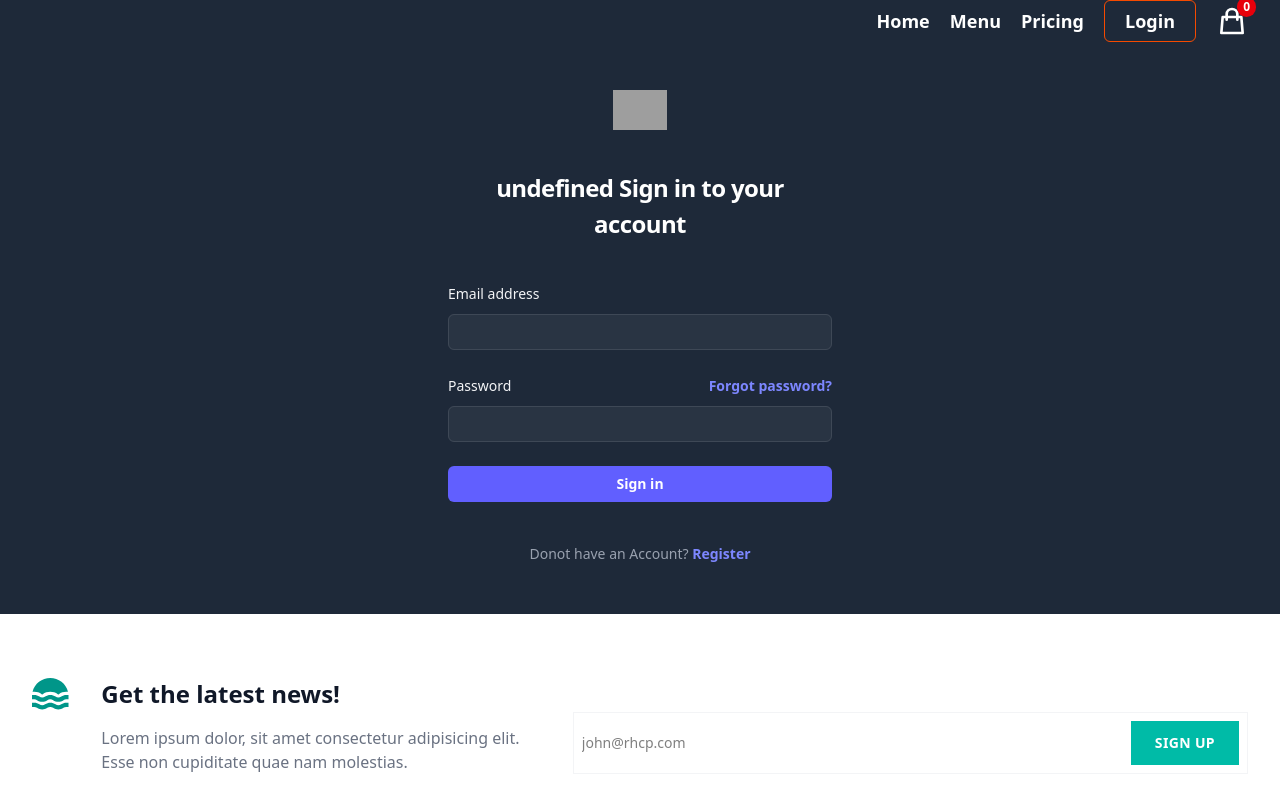
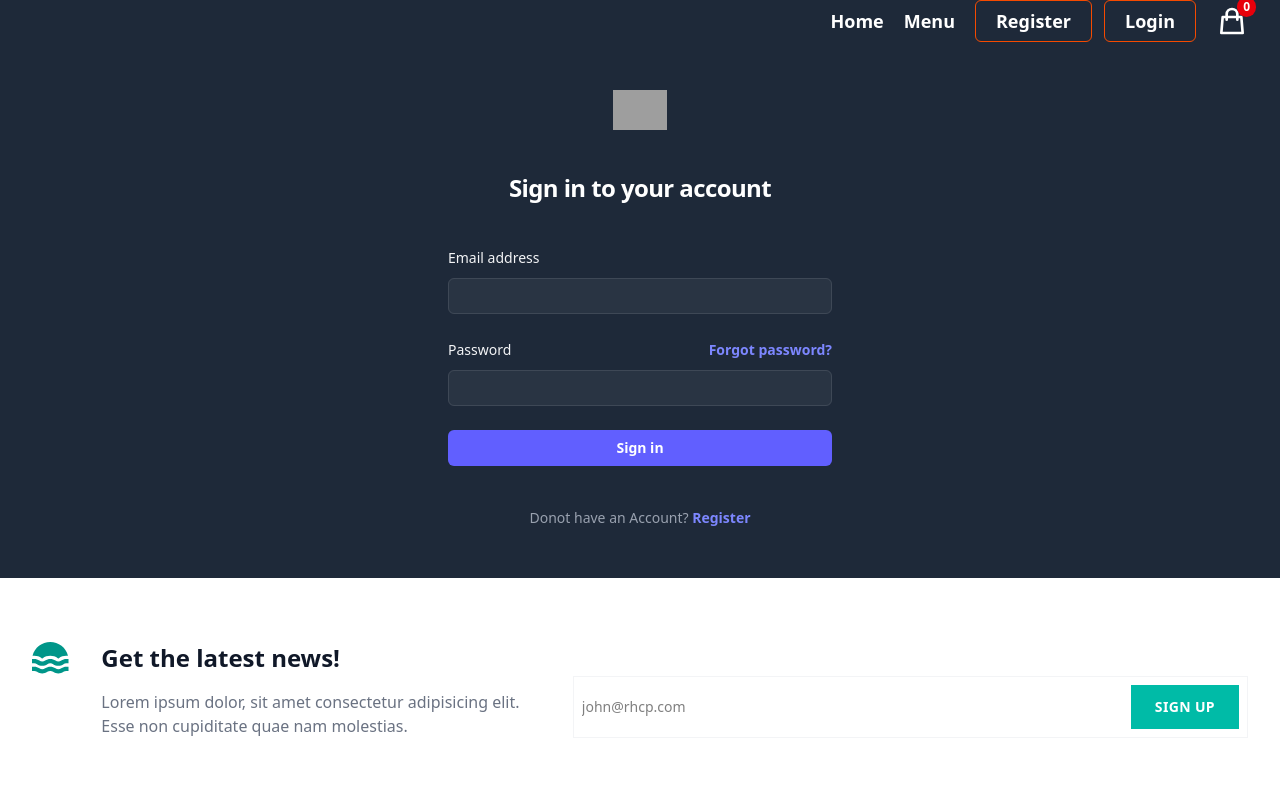
Before and after one commit to Asmit335/eFoodDelivery, a React (Vite) app in the folder frontend/: page /login in a window 1280 px wide. Shown: the top 800 px of the page. Built offline with nearby package versions, Linux system fonts and the light colour scheme; grey boxes are pictures that could not be loaded.

Commit message:
add logout functionality

```diff
--- a/frontend/src/global/component/navbar/Navbar.jsx
+++ b/frontend/src/global/component/navbar/Navbar.jsx
@@ -4,6 +4,7 @@ import { useSelector } from 'react-redux';
 import { Link } from 'react-router-dom';
 
 const Navbar = () => {
+    const {data:userData}=useSelector((state)=>state.auth)
     const [toggle, setToggle] = useState(false);
     const productItems = useSelector((state) => state.cart);
     const toggleClass = () => {
@@ -64,16 +65,28 @@ const Navbar = () => {
             <div className="capitalize cursor-pointer text-lg font-semibold text-white hover:text-orange-600">
               Menu
             </div>
-            <div className="capitalize cursor-pointer text-lg font-semibold text-white hover:text-orange-600">
-              Pricing
-            </div>
+
+          {
+          (userData?.length === 0 &&
+          (!localStorage.getItem("token") || localStorage.getItem("token") === "")) ? (
+          <div className="flex gap-3">
+          <button className="bg-transparent border text-lg font-semibold border-orange-600 py-1.5 px-5 rounded-md h-max text-white hover:bg-orange-600">
+        <Link to="/register">Register</Link>
+          </button>
+          <button className="bg-transparent border text-lg font-semibold border-orange-600 py-1.5 px-5 rounded-md h-max text-white hover:bg-orange-600">
+          <Link to="/login">Login</Link>
+          </button>
+          </div>
+            ) :
+            (
             <button className="bg-transparent border text-lg font-semibold border-orange-600 py-1.5 px-5 rounded-md h-max text-white hover:bg-orange-600">
-            <Link to="/login">Login</Link>
+            <Link to="/logout">LogOut</Link>
             </button>
-          </div>
+            )
+}
+</div>
 
    <div className="relative">
-
     <Link to="/cart">
       <svg
     className="w-8 h-8 text-white"
@@ -94,10 +107,12 @@ const Navbar = () => {
     {productItems.length}
   </span>
 </div>
+
           <button className="block sm:hidden bg-transparent border border-orange-600 py-1.5 px-5 rounded-md h-max text-white hover:bg-orange-600">
           <Link to="/login">Login</Link>
           </button>
-        </div>
+
+</div>
 
         </>
   )
--- a/frontend/src/pages/components/ProductCard/Product.jsx
+++ b/frontend/src/pages/components/ProductCard/Product.jsx
@@ -1,6 +1,5 @@
 import React, { useEffect } from 'react'
 import { useDispatch, useSelector } from "react-redux"
-import { add } from '../../../store/cartSlice'
 import { fetchProducts } from '../../../store/productSlice'
 import {Link} from "react-router-dom"
 const Product = () => {
@@ -11,9 +10,9 @@ const Product = () => {
     dispatch(fetchProducts())
   },[])
 
-  const addToCart=(item)=>{
-    dispatch(add(item))
-  }
+  // const addToCart=(item)=>{
+  //   dispatch(add(item))
+  // }
 
   if (status === "loading") {
     return <div>Loading...</div>;
@@ -56,12 +55,12 @@ const Product = () => {
               {/* <span className="mr-2 ml-3 rounded bg-yellow-200 px-2.5 py-0.5 text-xs font-semibold">5.0</span> */}
             </div>
           </div>
-          <button onClick={()=> addToCart(pro)} className="flex items-center justify-center rounded-md bg-slate-900 px-5 py-2.5 text-center text-sm font-medium text-white hover:bg-gray-700 focus:outline-none focus:ring-4 focus:ring-blue-300">
+          {/* <button onClick={()=> addToCart(pro)} className="flex items-center justify-center rounded-md bg-slate-900 px-5 py-2.5 text-center text-sm font-medium text-white hover:bg-gray-700 focus:outline-none focus:ring-4 focus:ring-blue-300">
             <svg xmlns="http://www.w3.org/2000/svg" className="mr-2 h-6 w-6" fill="none" viewBox="0 0 24 24" stroke="currentColor" strokeWidth="2">
               <path strokeLinecap="round" strokeLinejoin="round" d="M3 3h2l.4 2M7 13h10l4-8H5.4M7 13L5.4 5M7 13l-2.293 2.293c-.63.63-.184 1.707.707 1.707H17m0 0a2 2 0 100 4 2 2 0 000-4zm-8 2a2 2 0 11-4 0 2 2 0 014 0z" />
             </svg>
             Add to cart
-          </button>
+          </button> */}
         </div>
 
       </div>
--- a/frontend/src/pages/components/login/Login.jsx
+++ b/frontend/src/pages/components/login/Login.jsx
@@ -5,7 +5,8 @@ import { useDispatch, useSelector } from "react-redux"
 import { useNavigate } from "react-router-dom"
 import { loginUser } from "../../../store/authSlice"
 export default function Login() {
-  const {data,status,token}=useSelector((state)=>state.auth)
+  const {data,status}=useSelector((state)=>state.auth)
+  console.log(data);
   const navigate=useNavigate()
   const dispatch=useDispatch()
   const [userData,setUserData]=useState({
@@ -24,10 +25,8 @@ export default function Login() {
   const handleSubmit=(e)=>{
     e.preventDefault()
     dispatch(loginUser(userData))
-    if(status==="success"){
-      localStorage.setItem("token",token)
-    return navigate("/")
-     }
+    navigate("/")
+
     if(status==="error"){
     alert("Something went Wrong. Please try again.")
     return
@@ -47,7 +46,7 @@ export default function Login() {
             src="https://tailwindcss.com/plus-assets/img/logos/mark.svg?color=indigo&shade=500"
             className="mx-auto h-10 w-auto"
           />
-          <h2 className="mt-10 text-center text-2xl/9 font-bold tracking-tight text-white">{data.userName + " "}
+          <h2 className="mt-10 text-center text-2xl/9 font-bold tracking-tight text-white">
           Sign in to your account</h2>
         </div>
 
--- a/frontend/src/store/authSlice.js
+++ b/frontend/src/store/authSlice.js
@@ -10,7 +10,7 @@ const statuses = Object.freeze({
 const authSlice = createSlice({
   name: "auth",
   initialState: {
-    data: {},
+    data: [],
     status: "",
     token: "",
   },
@@ -46,9 +46,10 @@ export const loginUser = (data) => async (dispatch) => {
   dispatch(setStatus(statuses.loading));
   try {
     const response = await API.post("/login", data);
+    dispatch(setUser(response.data.data));
     dispatch(setToken(response.data.token));
-    dispatch(setUser(response.data.data));
     dispatch(setStatus(statuses.success));
+    localStorage.setItem("token", response.data.token);
   } catch (error) {
     dispatch(setStatus(statuses.Error));
     console.log(error);
```
Also changed, not shown: 1 other file (tests, documents, lock files or other folders).
